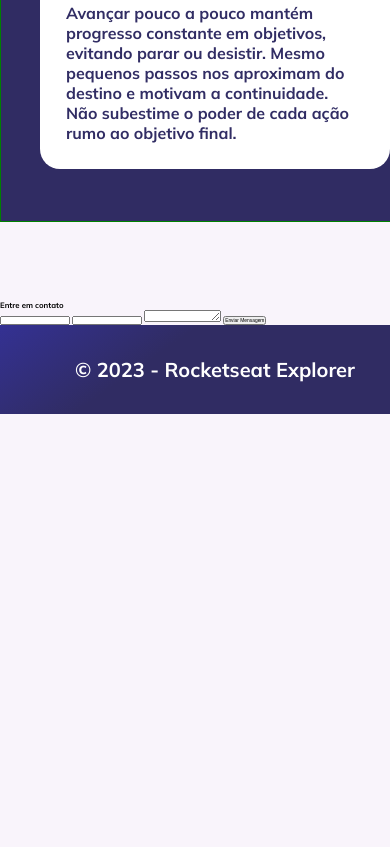
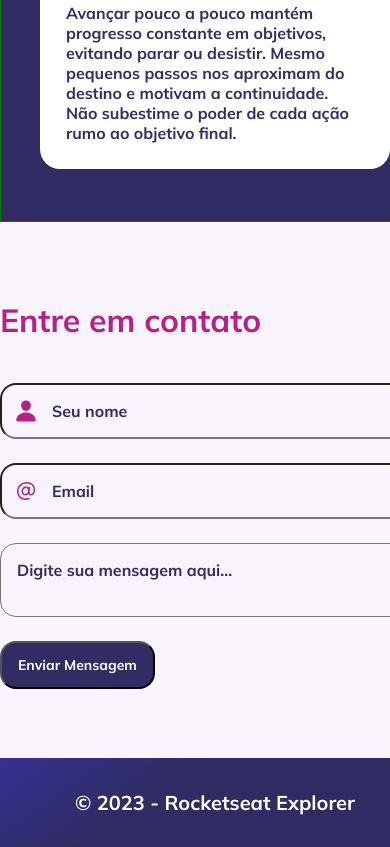
Before and after one commit to rogeriolins/explorer-projeto09-intensivao, a plain HTML site: page index.html in a window 390 px wide. Shown: the part 1731-2578 px from the top of the page. Before the commit the page ends 2145 px from the top, so only its background shows below. Drawn offline with Linux system fonts and the light colour scheme.

Commit message:
Adujsting designer mobile

```diff
--- a/index.html
+++ b/index.html
@@ -62,9 +62,13 @@
       <div id="contact-mail">
         <h2>Entre em contato</h2>
         <form action="">
-          <input type="text" name="name" id="name" />
-          <input type="email" name="mail" id="mail" />
-          <textarea name="message" id="message"></textarea>
+          <input type="text" name="name" id="name" placeholder="Seu nome" />
+          <input type="email" name="mail" id="mail" placeholder="Email" />
+          <textarea
+            name="message"
+            id="message"
+            placeholder="Digite sua mensagem aqui..."
+          ></textarea>
           <button>Enviar Mensagem</button>
         </form>
       </div>
--- a/style.css
+++ b/style.css
@@ -16,7 +16,10 @@
   font-size: 62.5%;
 }
 
-body {
+body,
+input,
+textarea,
+button {
   font-family: "Mulish", sans-serif;
   font-size: 3.2rem;
   background-color: var(--color-background);
@@ -98,6 +101,68 @@ main .card {
   margin-top: 7.8rem;
 }
 
+#contact-mail form {
+  margin: 4.3rem 0 6.9rem;
+  display: flex;
+  flex-direction: column;
+  gap: 2.4rem;
+}
+
+#contact-mail h2 {
+  font-size: 3.2rem;
+  font-weight: 600;
+  color: var(--color-font-main);
+}
+
+#contact-mail input,
+#contact-mail textarea,
+#contact-mail button {
+  font-size: 1.6rem;
+  font-weight: 600;
+  border: 1px solid color(--color-font-sub);
+  border-radius: 1.6rem;
+  padding: 1.6rem;
+  color: var(--color-font-sub);
+}
+
+#contact-mail input {
+  padding-left: 5rem;
+}
+
+#contact-mail input::placeholder,
+#contact-mail textarea::placeholder {
+  color: var(--color-font-sub);
+}
+
+#contact-mail textarea {
+  font-size: 1.6rem;
+}
+
+#name {
+  background-image: url(assets/person.svg);
+  background-repeat: no-repeat;
+  background-position: 12px center;
+}
+
+#mail {
+  background-image: url(assets/at.svg);
+  background-repeat: no-repeat;
+  background-position: 12px center;
+}
+
+#contact-mail button {
+  display: flex;
+  font-size: 1.4rem;
+  font-weight: bold;
+  line-height: 2.4rem;
+  background-color: var(--color-font-sub);
+  color: var(--color-white);
+  align-items: flex-end;
+  padding: 1rem 1.6rem;
+  margin-left: 0;
+  max-width: fit-content;
+}
+
 /* Footer */
 footer {
   background: linear-gradient(
@@ -115,3 +180,8 @@ footer h2 {
   font-weight: 600;
   font-size: 2rem;
 }
+
+/* header,
+main {
+  display: none;
+} */
```
Also changed, not shown: assets/at.svg (added), assets/person.svg (added).
